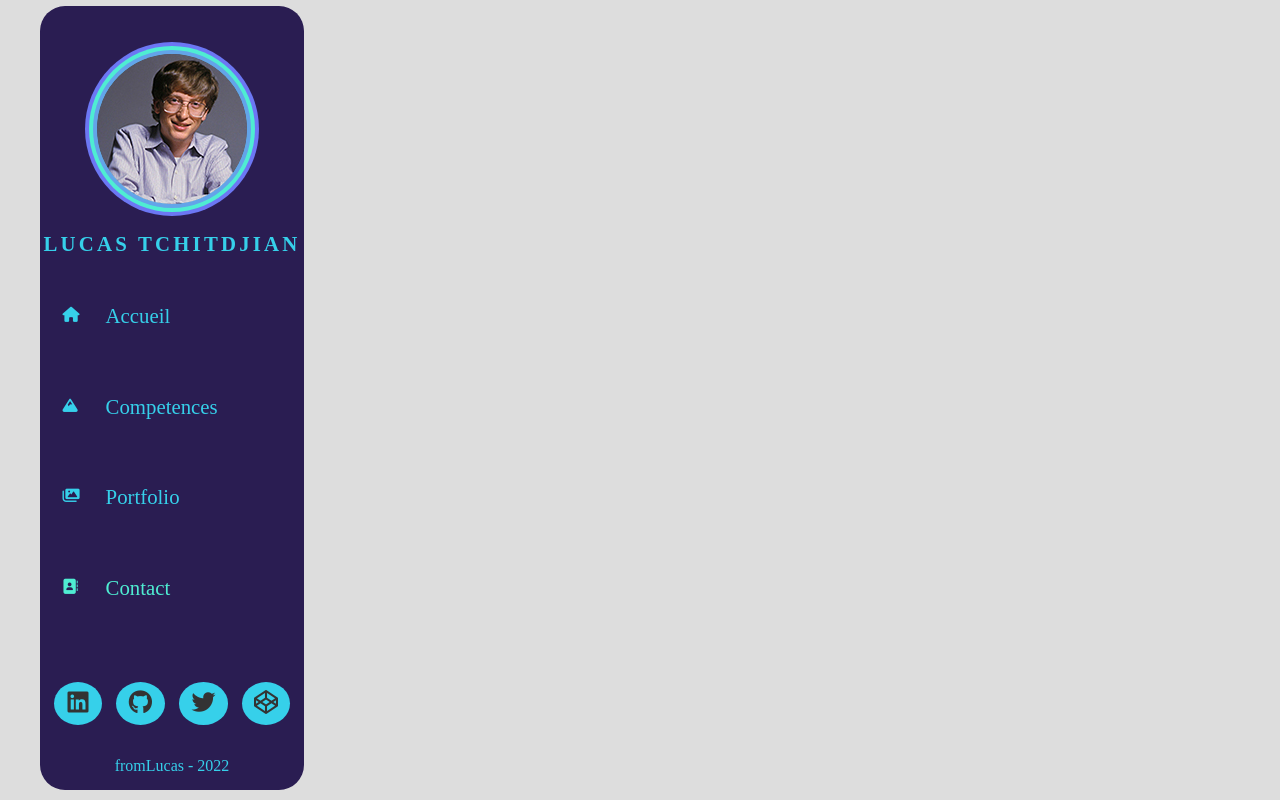
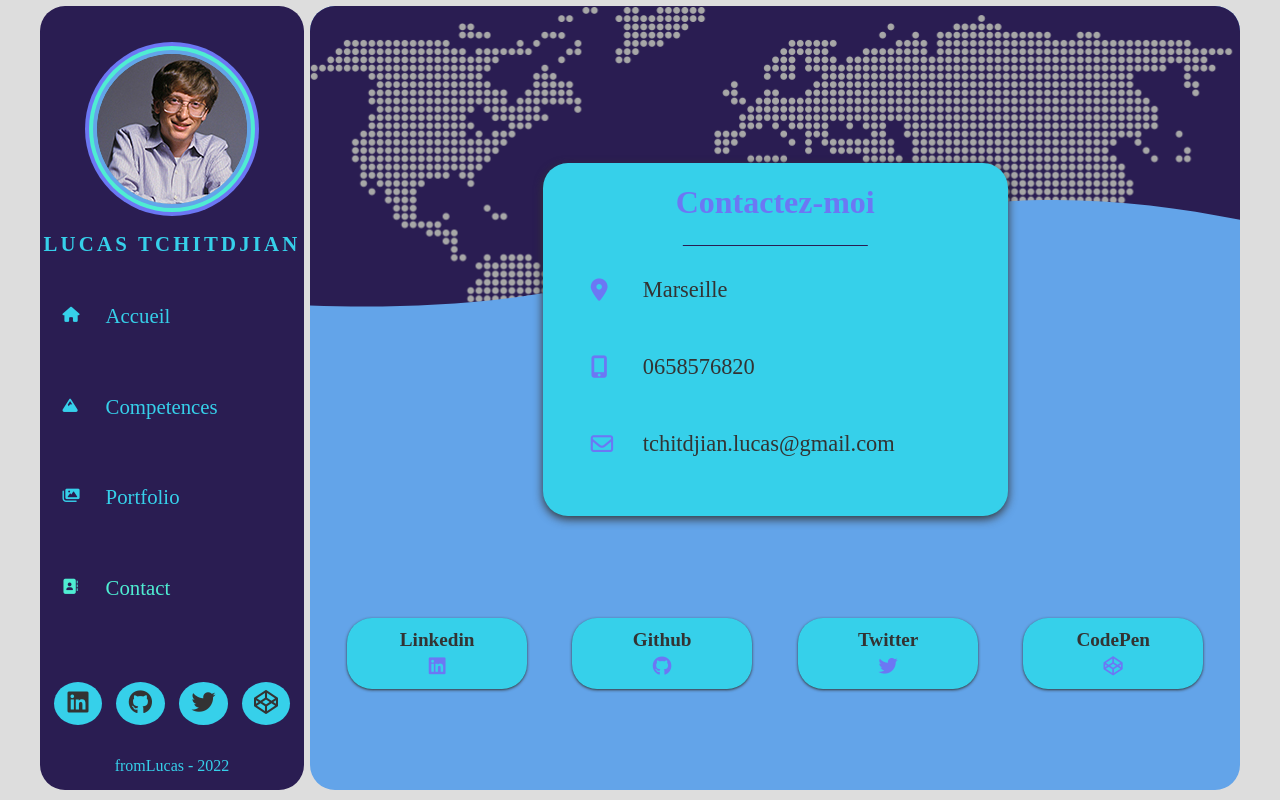
Before and after one commit to LucasTchitdjian/react-cv, a React (Create React App) app: page /contact in a window 1280 px wide. Built offline with nearby package versions, Linux system fonts and the light colour scheme; a web font is replaced by a local one.

Commit message:
contact page finished

```diff
--- a/package.json
+++ b/package.json
@@ -7,6 +7,7 @@
     "@testing-library/react": "^12.1.3",
     "@testing-library/user-event": "^13.5.0",
     "react": "^17.0.2",
+    "react-copy-to-clipboard": "^5.0.4",
     "react-dom": "^17.0.2",
     "react-router-dom": "^6.2.2",
     "react-scripts": "5.0.0",
--- a/src/pages/Contact.js
+++ b/src/pages/Contact.js
@@ -1,10 +1,52 @@
 import React from 'react';
 import Navigation from '../components/Navigation';
+import { CopyToClipboard } from 'react-copy-to-clipboard';
 
 const Contact = () => {
   return (
-    <div>
+    <div className='contact'>
       <Navigation />
+      <div className="contactContent">
+        <div className="header"></div>
+        <div className="contactBox">
+          <h1>Contactez-moi</h1>
+          <ul>
+            <li><i className='fas fa-map-marker-alt'></i>
+            <span>Marseille</span>
+            </li>
+            <li><i className='fas fa-mobile-alt'></i>
+            <CopyToClipboard text='0658576820'>
+              <span className='clickInput' onClick={() => { alert('Téléphone copié !')}}>0658576820</span>
+            </CopyToClipboard>
+            </li>
+            <li><i className='far fa-envelope'></i>
+            <CopyToClipboard text='tchitdjian.lucas@gmail.fr'>
+              <span className='clickInput' onClick={() => { alert('Email copié !')}}>tchitdjian.lucas@gmail.com</span>
+            </CopyToClipboard>
+            </li>
+          </ul>
+        </div>
+        <div className="socialNetwork">
+          <ul>
+            <a href="google.com" target= "_blank" rel='noopener noreferrer'>
+              <h4>Linkedin</h4>
+              <i className="fab fa-linkedin"></i>
+            </a>
+            <a href="google.com" target= "_blank" rel='noopener noreferrer'>
+              <h4>Github</h4>
+              <i className="fab fa-github"></i>
+            </a>
+            <a href="google.com" target= "_blank" rel='noopener noreferrer'>
+              <h4>Twitter</h4>
+              <i className="fab fa-twitter"></i>
+            </a>
+            <a href="google.com" target= "_blank" rel='noopener noreferrer'>
+              <h4>CodePen</h4>
+              <i className="fab fa-codepen"></i>
+            </a>
+          </ul>
+        </div>
+      </div>
     </div>
   );
 };
--- a/src/styles/pages/_contact.scss
+++ b/src/styles/pages/_contact.scss
@@ -0,0 +1,170 @@
+.contactContent {
+  background: $color-3;
+  border-radius: $borderRadius;
+  width: 100%;
+  overflow: hidden;
+  display: grid;
+  grid-template-columns: 1fr;
+  grid-template-rows: 20% 45% 35%;
+  grid-template-areas:
+    "1"
+    "2"
+    "3";
+
+  .header {
+    grid-area: 1;
+    width: 100%;
+    position: relative;
+    background: $color-1;
+    height: 340px;
+
+    &:before {
+      content: '';
+      width: 100%;
+      height: 100%;
+      position: absolute;
+      background: url(../../media/map.jpg) no-repeat center top/cover;
+      filter: grayscale(100%);
+    }
+    &:after {
+      content: '';
+      width: 100%;
+      height: 100%;
+      position: absolute;
+      top: 30px;
+      background: url(../../media/shape.svg) no-repeat center /cover;
+
+    }
+  }
+  .contactBox {
+    grid-area: 2;
+    background: $color-5;
+    margin: 0 auto;
+    padding: 1rem 3rem;
+    z-index: 2;
+    border-radius: $borderRadius;
+    box-shadow: 0 3px 10px #333;
+    width: 50%;
+    min-width: 440px;
+    min-height: 200px;
+
+    h1 {
+      text-align: center;
+      margin-top: 0.3rem;
+      position: relative;
+      color: $color-2;
+
+      &:after {
+        content: '';
+        height: 1px;
+        width: 50%;
+        background: $color-1;
+        position: absolute;
+        bottom: -25px;
+        left: 50%;
+        transform: translateX(-50%);
+      }
+    }
+    ul {
+      height: 72%;
+      width: inherit;
+      display: grid;
+      margin-top: 3.5rem;
+
+      li {
+        position: relative;
+      }
+
+      i {
+        font-size: 1.4rem;
+        position: absolute;
+        transform: translateY(2px);
+        color: $color-2;
+      }
+      span {
+        font-size: 1.4rem;
+        position: absolute;
+        transform: translateX(52px);
+        background: transparent;
+        border: none;
+        outline: none;
+        width: 350px;
+        transition: .2s ease;
+      }
+      .clickInput:hover {
+        transform: translateX(56px);
+        cursor: pointer;
+      }
+    }
+  }
+  .socialNetwork {
+    grid-area: 3;
+    @include verticalCenter;
+
+    ul {
+      display: flex;
+      text-align: center;
+      width: 100%;
+      justify-content: space-around;
+
+      a {
+        width: 20%;
+        font-size: 1.2rem;
+        background: $color-5;
+        border-radius: $borderRadius;
+        display: inline-block;
+        padding: 0.7rem 0;
+        box-shadow: $shadow;
+        transform: scaleY(0);
+        transform-origin: center;
+        transition: .2s ease;
+        transition: scale .1s;
+
+        &:hover {
+          background: $color-4;
+        }
+
+        i {
+          color: $color-2;
+          margin-top: .3rem;
+        }
+      }
+      //ANIMATION
+      @mixin networkAnim($timeout) {
+        animation: pop 1s forwards;
+        animation-delay: $timeout;
+
+      }
+      @keyframes pop {
+        to {
+          transform: scaleY(1);
+        }
+      }
+      a:nth-child(1) {
+        @include networkAnim(.4s);
+      }
+      a:nth-child(2) {
+        @include networkAnim(.8s);
+      }
+      a:nth-child(3) {
+        @include networkAnim(1.2s);
+      }
+      a:nth-child(4) {
+        @include networkAnim(1.6s);
+      }
+    }
+  }
+}
+@media screen and (max-width: 500px){
+  .contactContent {
+    .contactBox {
+      min-width: 100% !important;
+    }
+    span {
+      font-size: .9rem !important;
+    }
+    h4 {
+      font-size: .9rem;
+    }
+  }
+}
```
Also changed, not shown: 1 other file (tests, documents, lock files or other folders).
